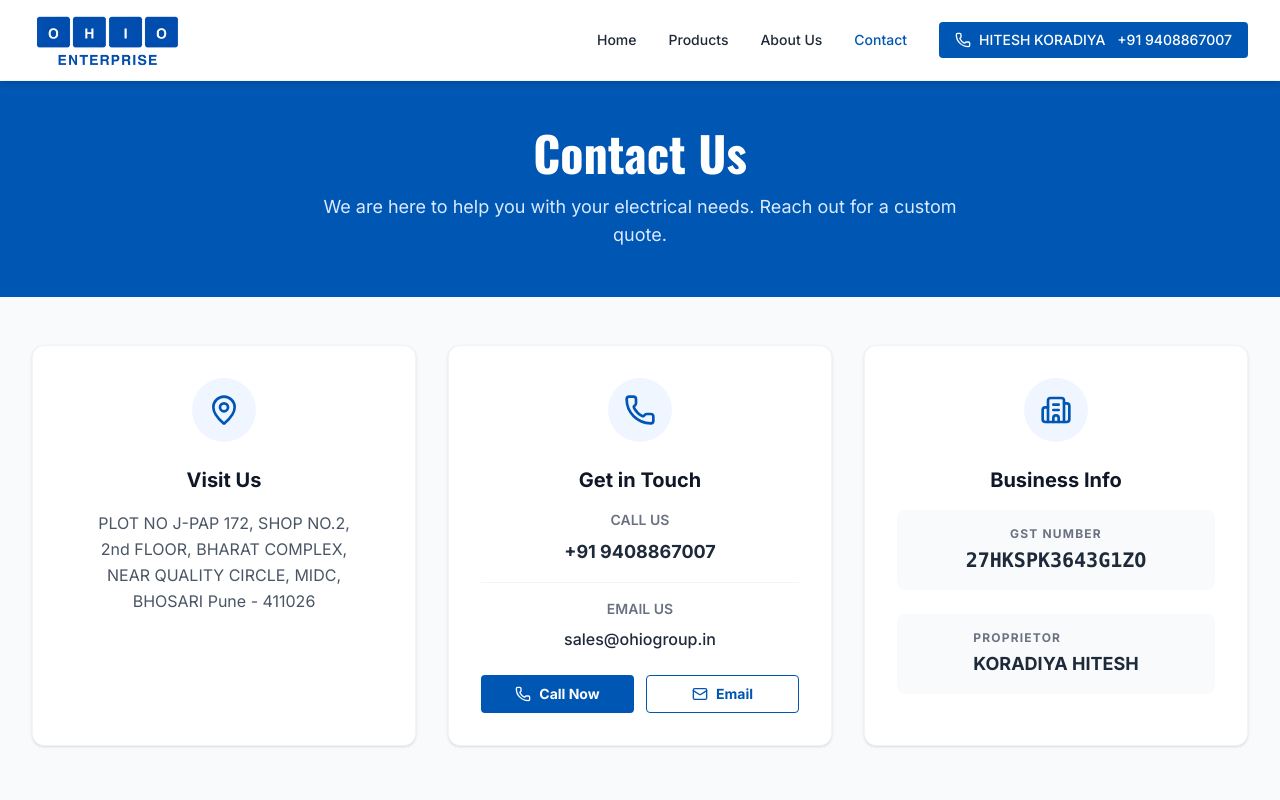
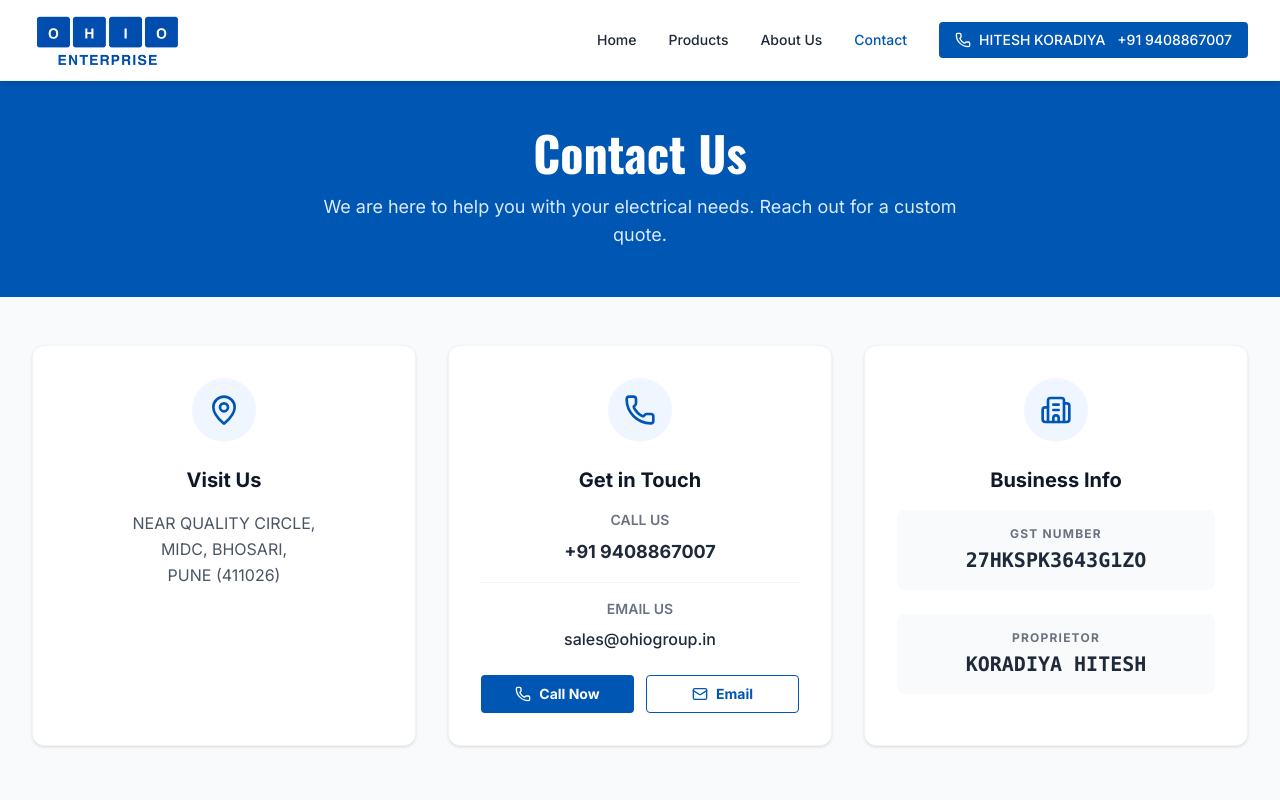
Before and after one commit to ayushvadodariya/ohio-enterprise, a Next.js app: page /contact in a window 1280 px wide. Shown: the top 800 px of the page. Built offline with nearby package versions, Linux system fonts and the light colour scheme.

Commit message:
fix some design

```diff
--- a/app/contact/page.tsx
+++ b/app/contact/page.tsx
@@ -29,10 +29,9 @@
             </div>
             <h2 className="text-xl font-bold text-gray-900 mb-4">Visit Us</h2>
             <p className="text-gray-600 leading-relaxed">
-              PLOT NO J-PAP 172, SHOP NO.2,<br />
-              2nd FLOOR, BHARAT COMPLEX,<br />
-              NEAR QUALITY CIRCLE, MIDC,<br />
-              BHOSARI Pune - 411026
+              NEAR QUALITY CIRCLE,<br />
+              MIDC, BHOSARI, <br />
+              PUNE (411026)<br />
             </p>
           </div>
 
@@ -73,11 +72,9 @@
                 <p className="text-xs text-gray-500 uppercase tracking-widest font-bold mb-1">GST Number</p>
                 <p className="text-xl font-mono font-bold text-gray-800">27HKSPK3643G1ZO</p>
               </div>
-              <div className="bg-gray-50 p-4 rounded-lg flex items-center justify-center gap-3">
-                <div className="text-left">
-                  <p className="text-xs text-gray-500 uppercase tracking-widest font-bold mb-1">Proprietor</p>
-                  <p className="text-lg font-bold text-gray-800">KORADIYA HITESH</p>
-                </div>
+              <div className="bg-gray-50 p-4 rounded-lg">
+                <p className="text-xs text-gray-500 uppercase tracking-widest font-bold mb-1">Proprietor</p>
+                <p className="text-xl font-mono font-bold text-gray-800">KORADIYA HITESH</p>
               </div>
             </div>
           </div>
--- a/app/page.tsx
+++ b/app/page.tsx
@@ -41,9 +41,6 @@
       <section className="relative bg-linear-to-r from-primary to-blue-800 text-white overflow-hidden py-16 lg:py-24">
         <div className="container-custom relative z-10 flex flex-col items-center justify-center text-center">
             <div className="max-w-4xl flex flex-col items-center gap-6">
-              <div className="inline-block px-4 py-1 bg-white/10 rounded-full text-sm font-semibold uppercase tracking-wider backdrop-blur-sm border border-white/20">
-                Trusted Electrical Wholesaler
-              </div>
               <h1 className="text-4xl lg:text-6xl font-bold font-display leading-tight">
                 Powering Your <span className="text-secondary">Projects</span> with Quality & Reliability
               </h1>
```
